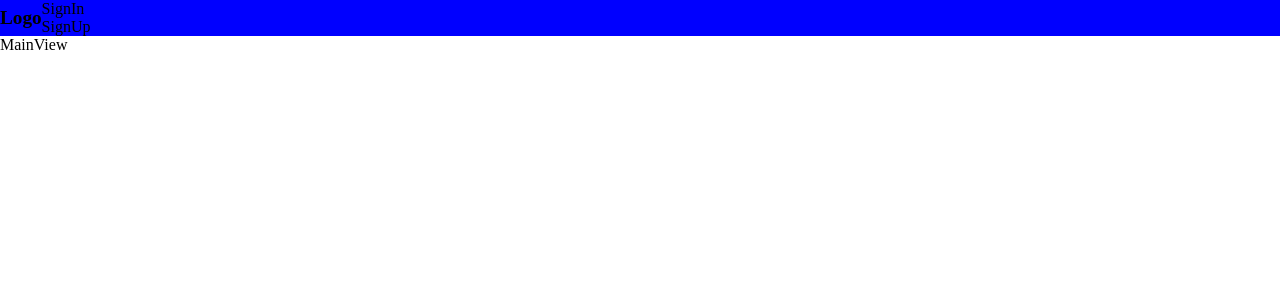
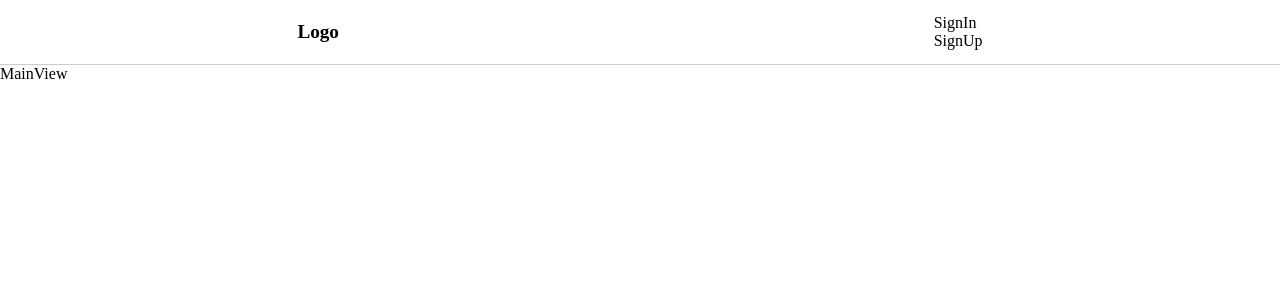
Before and after one commit to IndivProject/Indiv-Front, a Next.js app: page / in a window 1280 px wide. Shown: the top 300 px of the page. Built offline with nearby package versions, Linux system fonts and the light colour scheme; a web font is replaced by a local one.

Commit message:
:lipstick: : Fix Header Style

```diff
--- a/src/components/common/header/Header.style.ts
+++ b/src/components/common/header/Header.style.ts
@@ -1,12 +1,34 @@
+import Link from "next/link";
 import styled from "styled-components";
 
+export const LinkInitialization = `
+color: black;
+text-decoration: none;
+`;
+
 export const MainHeader = styled.header`
-  background-color: blue;
+  width: 100%;
+  background-color: white;
+  border-bottom: 1px solid rgba(0, 0, 0, 0.2);
   display: flex;
+  align-items: center;
+  justify-content: space-around;
+  height: 4rem;
+`;
+
+export const Logo = styled(Link)`
+  font-size: 1.2rem;
+  font-weight: 600;
+  ${LinkInitialization}
+`;
+
+export const CotentsWrap = styled.div`
+  width: 10rem;
+  display: flex;
+  justify-content: space-between;
   align-items: center;
 `;
 
-export const Logo = styled.p`
-  font-size: 1.2rem;
-  font-weight: 600;
+export const ContentsContext = styled(Link)`
+  ${LinkInitialization}
 `;
```
